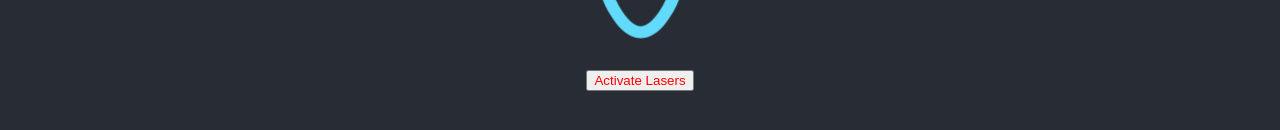
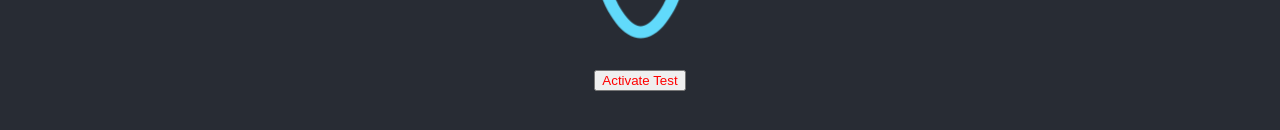
Before and after one commit to b6i0l5l/SmartWebsite, a React (Create React App) app: page / in a window 1280 px wide. Shown: the part 382-512 px from the top of the page. Built offline with nearby package versions, Linux system fonts and the light colour scheme.

Commit message:
add test command

```diff
--- a/src/App.js
+++ b/src/App.js
@@ -7,9 +7,8 @@
 
 //------------------------SPEECH RECOGNITION-----------------------------
 
-const SpeechRecognition = window.SpeechRecognition || window.webkitSpeechRecognition;
+const SpeechRecognition = window.webkitSpeechRecognition || window.SpeechRecognition;
 const recognition = new SpeechRecognition();
-
 recognition.continous = true
 recognition.interimResults = true
 recognition.lang = 'zh-TW'
@@ -169,7 +168,7 @@
               <img src={logo} className="App-logo" alt="logo"/>
             </button>
             <button style={{color: this.state.testbutton}} onClick={this.testbutton}>
-              Activate Lasers
+              Activate Test
             </button>
             <div className='memo'>
               <p >你可以說:</p>
```
